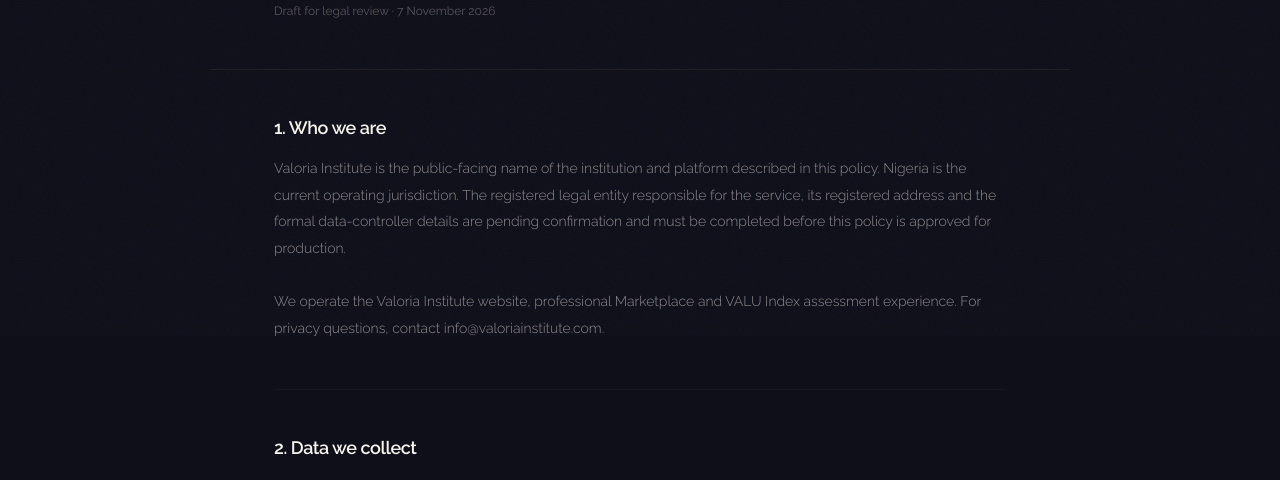
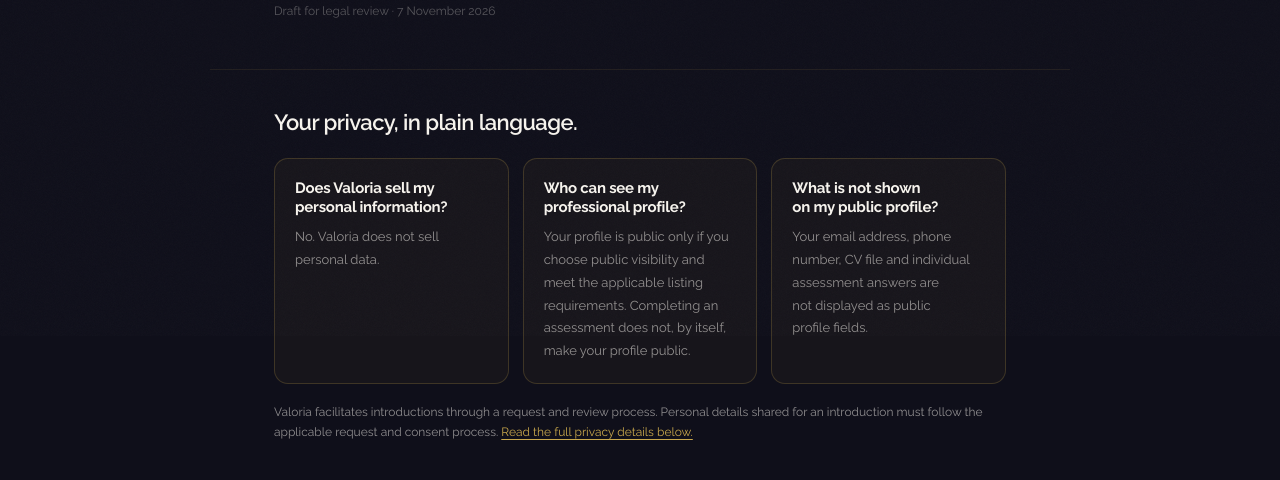
Before and after one commit to riverwayse-sudo/valoria-site, a Next.js app: page /privacypolicy in a window 1280 px wide. Shown: the part 464-944 px from the top of the page. Built offline with nearby package versions, Linux system fonts and the light colour scheme; no server answers.

Commit message:
Add plain-language privacy answers to the public privacy notice

```diff
--- a/src/app/privacypolicy/page.jsx
+++ b/src/app/privacypolicy/page.jsx
@@ -22,8 +22,8 @@ const sections = [
   },
   {
     title: '2. Data we collect',
-    body: `We collect the following categories of personal data:\n\n• Waitlist sign-ups: full name, email address, professional role.\n• Account registration: full name, email address, password (hashed — never stored in plaintext), user type (professional, employer, event organiser, or training buyer), and company name where applicable.\n• VALU taster: your directional responses and related session data. These are handled separately from the formal assessment record and do not determine your official VALU Index.
-• VALU Index formal assessment: your 58 responses, time taken per question, and scoring metadata used to calculate your official VALU Index and PRIME points. We do not collect biometric data.\n• Professional profile: any information you choose to add — headline, bio, photo, location, industry, skills, speaking topics, video links, LinkedIn URL, and availability. This is voluntary.\n• Enquiries: messages sent through the platform between buyers and professionals, including subject and body text.\n• Event registration: name, email address, session selected, consent, and optional role, organisation and WhatsApp details.\n• Technical data: IP address, browser type, and session data collected automatically for security and platform integrity purposes.`,
+    body: `We collect the following categories of personal data:\n\n• Waitlist sign-ups: full name, email address, professional role.\n• Account registration: full name, email address, password (hashed — never stored in plaintext), account type (professional or organization contact), and company name where applicable.\n• VALU taster: your directional responses and related session data. These are handled separately from the formal assessment record and do not determine your official VALU Index.
+• VALU Index formal assessment: your 58 responses, time taken per question, and scoring metadata used to calculate your official VALU Index and PRIME points. We do not collect biometric data.\n• Professional profile: any information you choose to add — headline, bio, photo, location, industry, skills, speaking topics, video links, LinkedIn URL, and availability. This is voluntary.\n• Enquiries: messages sent through the platform between organizations and professionals, including subject and message text.\n• Event registration: name, email address, session selected, consent, and optional role, organisation and WhatsApp details.\n• Technical data: IP address, browser type, and session data collected automatically for security and platform integrity purposes.`,
   },
   {
     title: '3. Why we collect it',
@@ -87,8 +87,28 @@ export default function PrivacyPolicyPage() {
           </p>
         </section>
 
+        {/* Plain-language privacy summary for professionals and organizations. */}
+        <section aria-labelledby="privacy-quick-answers" style={{ maxWidth: '860px', margin: '0 auto', padding: '40px clamp(24px,5vw,80px) 12px' }}>
+          <h2 id="privacy-quick-answers" style={{ fontSize: '22px', fontWeight: 600, color: PARCHMENT, marginBottom: '22px' }}>Your privacy, in plain language.</h2>
+          <div style={{ display: 'grid', gridTemplateColumns: 'repeat(auto-fit, minmax(min(100%, 220px), 1fr))', gap: '14px' }}>
+            <article style={{ padding: '20px', border: '1px solid rgba(201,168,76,.22)', borderRadius: '14px', background: 'rgba(201,168,76,.045)' }}>
+              <h3 style={{ fontSize: '15px', fontWeight: 700, color: PARCHMENT, margin: '0 0 10px' }}>Does Valoria sell my personal information?</h3>
+              <p style={{ fontSize: '13px', color: DIM, lineHeight: 1.75, margin: 0 }}>No. Valoria does not sell personal data.</p>
+            </article>
+            <article style={{ padding: '20px', border: '1px solid rgba(201,168,76,.22)', borderRadius: '14px', background: 'rgba(201,168,76,.045)' }}>
+              <h3 style={{ fontSize: '15px', fontWeight: 700, color: PARCHMENT, margin: '0 0 10px' }}>Who can see my professional profile?</h3>
+              <p style={{ fontSize: '13px', color: DIM, lineHeight: 1.75, margin: 0 }}>Your profile is public only if you choose public visibility and meet the applicable listing requirements. Completing an assessment does not, by itself, make your profile public.</p>
+            </article>
+            <article style={{ padding: '20px', border: '1px solid rgba(201,168,76,.22)', borderRadius: '14px', background: 'rgba(201,168,76,.045)' }}>
+              <h3 style={{ fontSize: '15px', fontWeight: 700, color: PARCHMENT, margin: '0 0 10px' }}>What is not shown on my public profile?</h3>
+              <p style={{ fontSize: '13px', color: DIM, lineHeight: 1.75, margin: 0 }}>Your email address, phone number, CV file and individual assessment answers are not displayed as public profile fields.</p>
+            </article>
+          </div>
+          <p style={{ fontSize: '12px', color: DIM, lineHeight: 1.7, marginTop: '18px' }}>Valoria facilitates introductions through a request and review process. Personal details shared for an introduction must follow the applicable request and consent process. <a href="#privacy-details" style={{ color: GOLD, textDecoration: 'underline', textUnderlineOffset: '3px' }}>Read the full privacy details below.</a></p>
+        </section>
+
         {/* Sections */}
-        <div style={{ maxWidth: '860px', margin: '0 auto', padding: '48px clamp(24px,5vw,80px) 100px' }}>
+        <div id="privacy-details" style={{ maxWidth: '860px', margin: '0 auto', padding: '48px clamp(24px,5vw,80px) 100px' }}>
           {sections.map((s, i) => (
             <div key={i} style={{ marginBottom: '48px', paddingBottom: '48px', borderBottom: i < sections.length - 1 ? '1px solid rgba(201,168,76,.06)' : 'none' }}>
               <h2 style={{ fontSize: '18px', fontWeight: 600, color: PARCHMENT, marginBottom: '16px' }}>{s.title}</h2>
```
